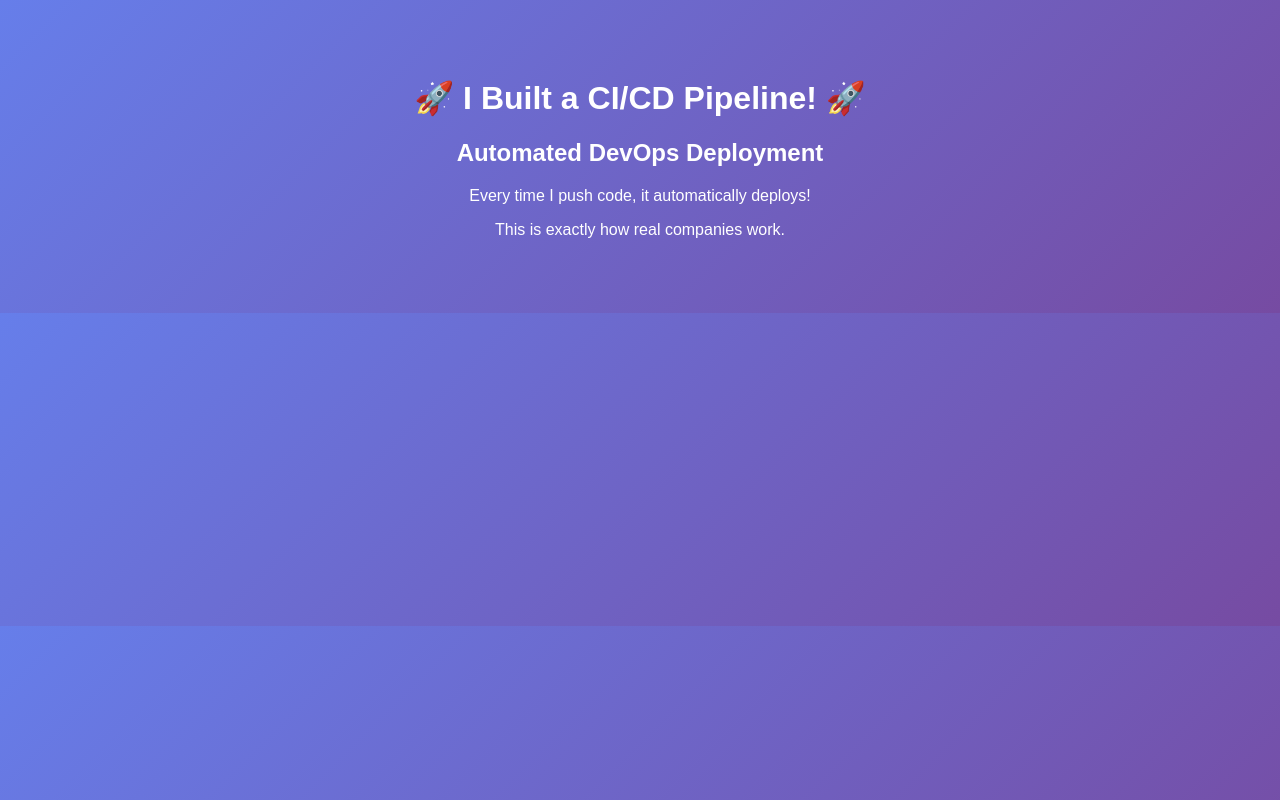
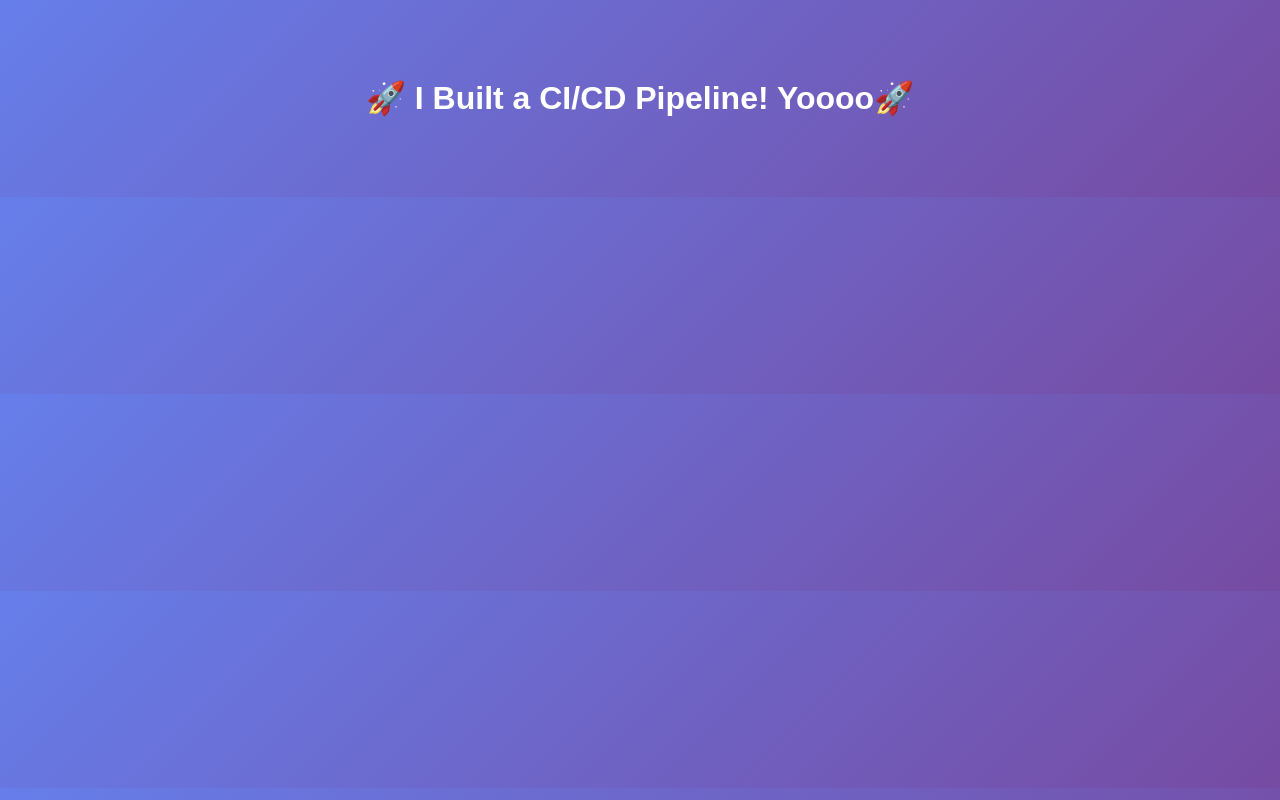
Before and after one commit to kbraogit/my-devops-website, a plain HTML site: page index.html in a window 1280 px wide. Drawn offline with Linux system fonts and the light colour scheme.

```diff
--- a/index.html
+++ b/index.html
@@ -13,9 +13,6 @@
     </style>
 </head>
 <body>
-    <h1>🚀 I Built a CI/CD Pipeline! 🚀</h1>
-    <h2>Automated DevOps Deployment</h2>
-    <p>Every time I push code, it automatically deploys!</p>
-    <p>This is exactly how real companies work.</p>
+    <h1>🚀 I Built a CI/CD Pipeline! Yoooo🚀</h1>
 </body>
 </html>
```
